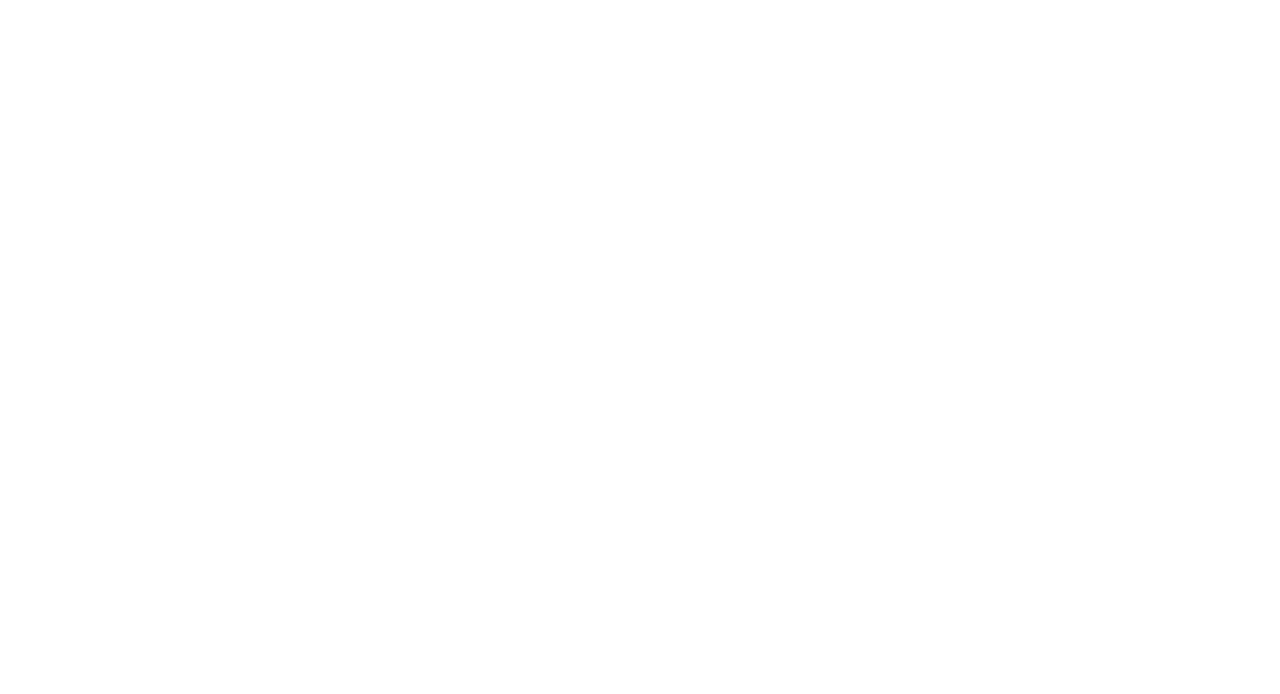
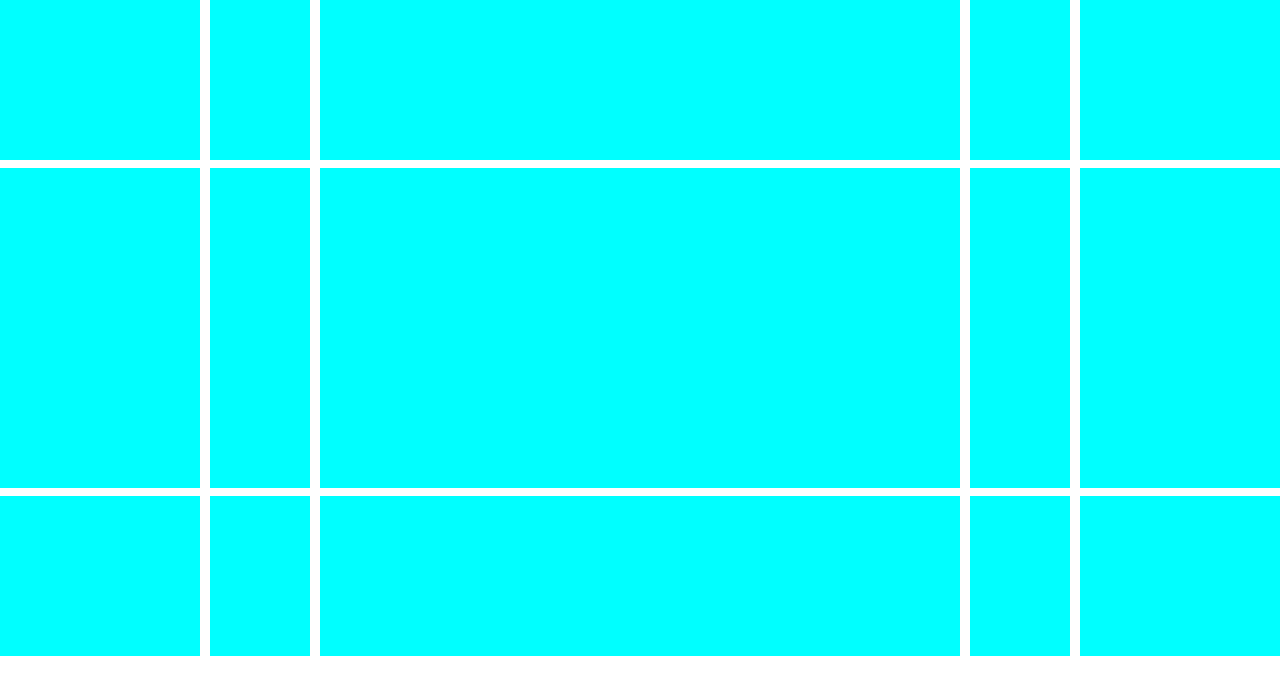
Before and after one commit to JoseManuelPerezBarros/flex, a plain HTML site: page document/index.html in a window 1280 px wide. Drawn offline with Linux system fonts and the light colour scheme.

Commit message:
Aprendiendo...

```diff
--- a/assets/curso/css/estilos.css
+++ b/assets/curso/css/estilos.css
@@ -0,0 +1,15 @@
+main {
+    display: -ms-inline-grid;
+    display: grid;
+    grid-template-columns: 200px 100px auto 100px 200px;
+    grid-template-rows: 20vh 40vh 20vh;
+    grid-column-gap: 10px;
+    grid-row-gap: 1vh;
+}
+
+div {
+    width: 100%;
+    height: 100%;
+    /* background-color: rgb(82, 200, 255); */
+    background-color: rgb(0,255,255);
+}
--- a/document/index.html
+++ b/document/index.html
@@ -6,13 +6,35 @@
     <link href="https://fonts.googleapis.com/icon?family=Material+Icons" rel="stylesheet">
     <meta name="viewport" content="width=device-width, initial-scale=1.0">
     <meta http-equiv="X-UA-Compatible" content="ie=edge">
-    <title>Document</title>
+    <title>Grid</title>
     <link type="text/css" rel="stylesheet" href="../assets/libs/css/materialize.min.css" media="screen,projection" />
     <link type="text/css" rel="stylesheet" href="../assets/curso/css/estilos.css">
 </head>
 
 <body>
+    <header>
+    </header>
 
+    <main>
+        <div></div>
+        <div></div>
+        <div></div>
+        <div></div>
+        <div></div>
+        <div></div>
+        <div></div>
+        <div></div>
+        <div></div>
+        <div></div>
+        <div></div>
+        <div></div>
+        <div></div>
+        <div></div>
+        <div></div>
+    </main>
+
+    <footer>
+    </footer>
     <script type="text/javascript" src="../assets/libs/js/materialize.min.js"></script>
     <!-- <script type="text/javascript" src="../assets/curso/js/dispositiva.js"></script> -->
 </body>
```
